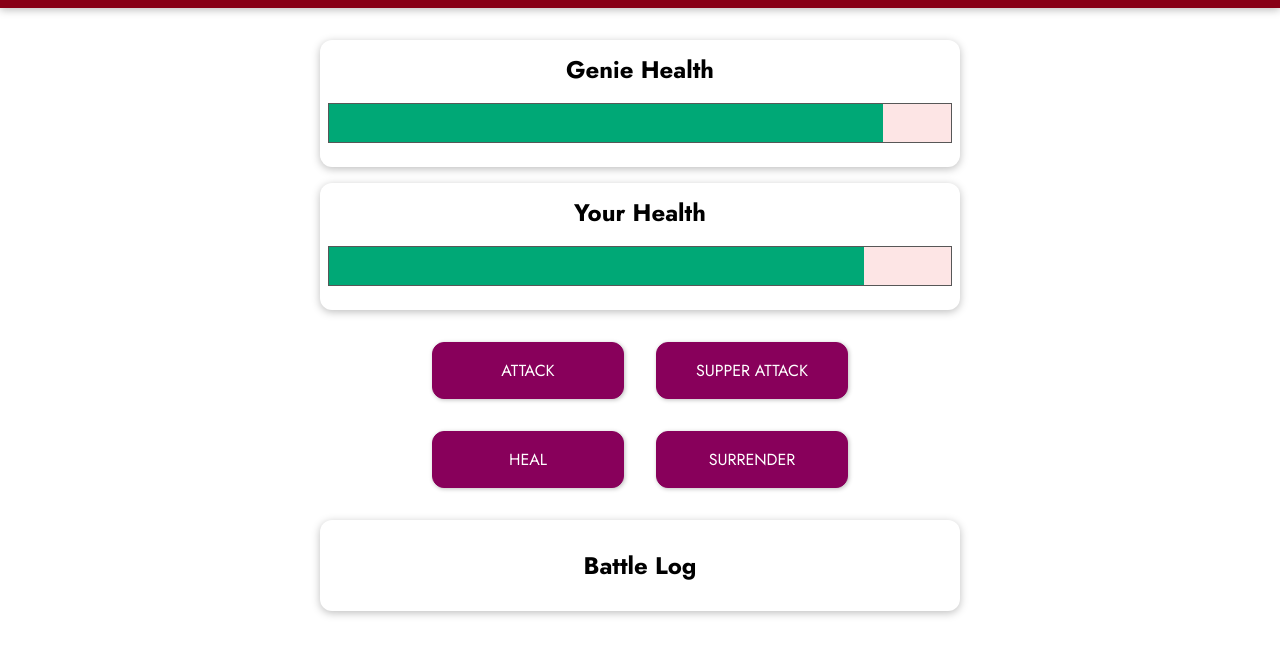
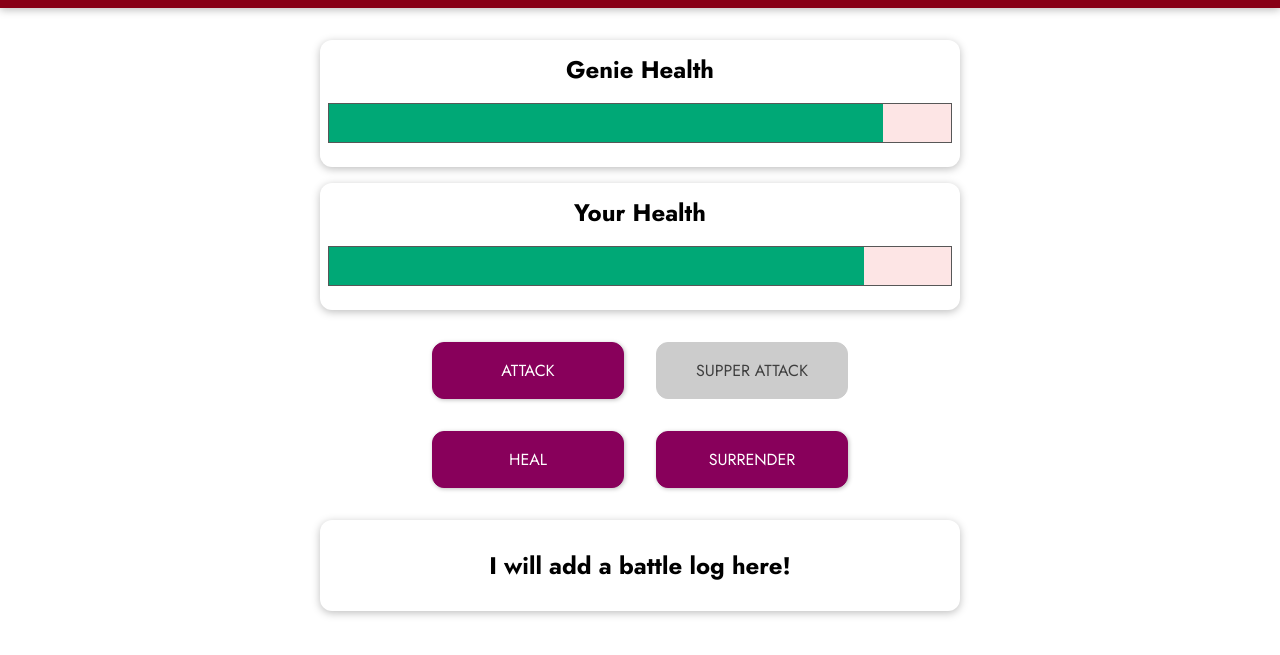
Before and after one commit to IamRidoyRoy/The-Genie, a plain HTML site: page index.html in a window 1280 px wide. Both pictures are taken after a click on the button "ATTACK". Shown: the part 97-752 px from the top of the page. Drawn offline with nearby package versions, Linux system fonts and the light colour scheme.

Commit message:
Player can run supperAttack after two normal attack

```diff
--- a/app.js
+++ b/app.js
@@ -7,7 +7,7 @@ const app = Vue.createApp({
         return {
             playerHealth: 100,
             monsterHealth: 100,
-
+            currentRound: 0,
         };
     },
     computed: {
@@ -17,10 +17,14 @@ const app = Vue.createApp({
         playerBarStyles() {
             return { width: this.playerHealth + '%' };
         },
+        disabledSupperAttack() {
+            return this.currentRound % 3 !== 0;
+        }
 
     },
     methods: {
         attackMonster() {
+            this.currentRound++;
             const attackValue = getRandomValue(5, 12);
             this.monsterHealth -= attackValue;
             this.attackPlayer();
@@ -30,10 +34,12 @@ const app = Vue.createApp({
             this.playerHealth -= attackValue;
         },
         supperAttack() {
+            this.currentRound++;
             const attackValue = getRandomValue(10, 25);
             this.monsterHealth -= attackValue;
             this.attackPlayer();
-        }
+        },
+
 
     },
 });
--- a/index.html
+++ b/index.html
@@ -30,13 +30,12 @@
     </section>
     <section id="controls">
       <button @click="attackMonster">ATTACK</button>
-      <button @click="supperAttack">SUPPER ATTACK</button>
+      <button :disabled="disabledSupperAttack" @click="supperAttack">SUPPER ATTACK</button>
       <button>HEAL</button>
       <button>SURRENDER</button>
     </section>
     <section id="log" class="container">
-      <h2>Battle Log</h2>
-      <h2> {{newTest}} </h2>
+      <h2>I will add a battle log here!</h2>
       <ul></ul>
     </section>
   </div>
```
